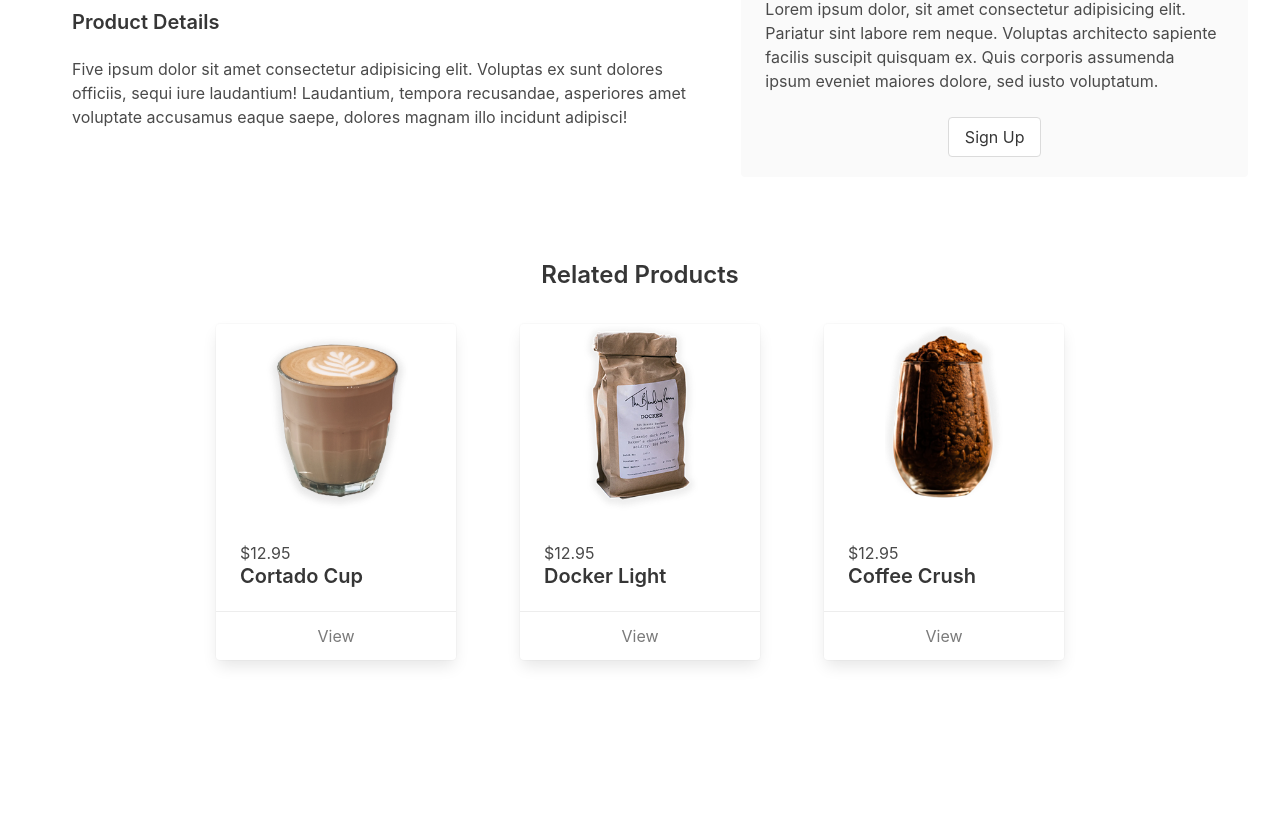
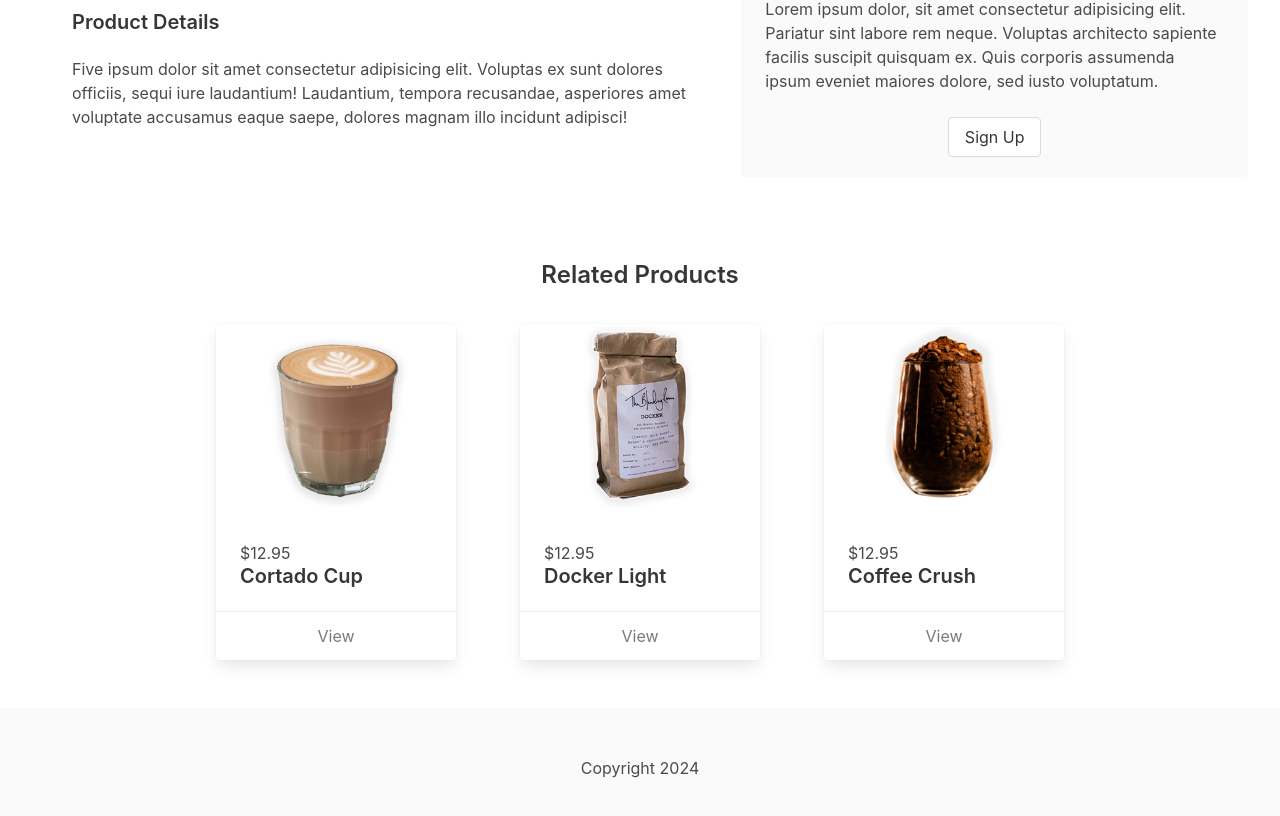
Before and after one commit to 1stNando/BulmaTry3, a React (Vite) app: page / in a window 1280 px wide. Shown: the part 850-1666 px from the top of the page. Before the commit the page ends 1558 px from the top, so only its background shows below. Built offline with nearby package versions, Linux system fonts and the light colour scheme.

Commit message:
Added a footer. Finished video playlist by Net Ninja on Bulma.

```diff
--- a/src/App.tsx
+++ b/src/App.tsx
@@ -292,6 +292,13 @@ export function App() {
           </div>
         </div>
       </div>
+
+      {/* footer */}
+      <footer className="footer">
+        <div className="content has-text-centered">
+          <p>Copyright 2024</p>
+        </div>
+      </footer>
     </>
   )
 }
```
